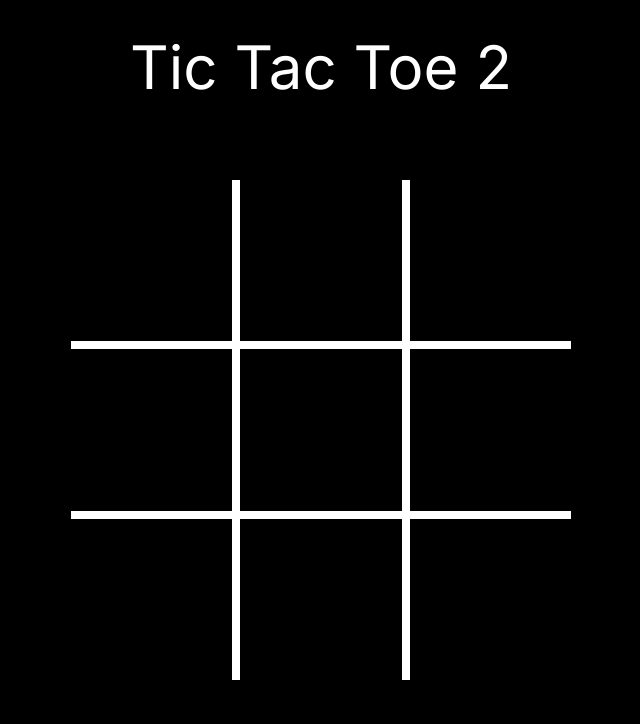
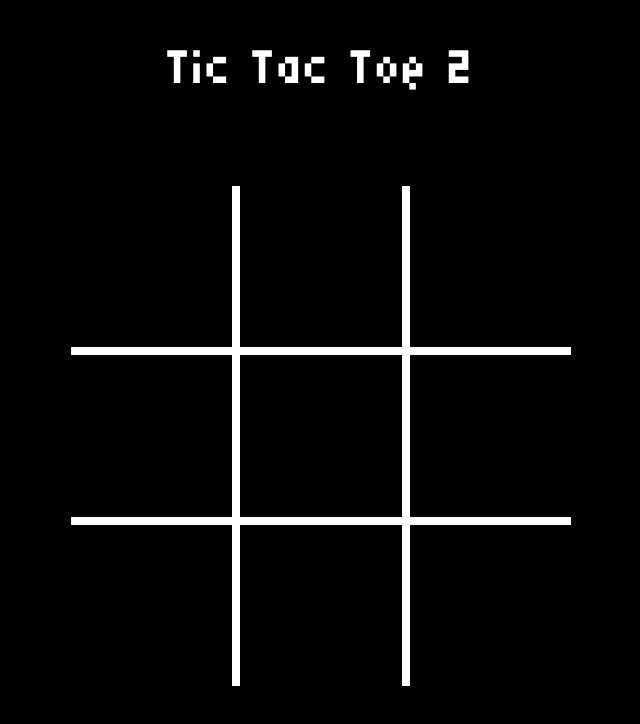
Before and after one commit to jshkm/tic-tac-toe-two, a Next.js app: page / in a window 1280 px wide. Shown: the top 724 px of the page, without its empty margins (319-959 px from the left). Built offline with nearby package versions, Linux system fonts and the light colour scheme.

Commit message:
fixed logic

```diff
--- a/src/app/board.tsx
+++ b/src/app/board.tsx
@@ -149,6 +149,7 @@ export default function Board() {
         board[i][j] = tmpO
         setOpool(Opool)
       }
+      setTurn(turn == X ? O : X)
     }
 
     if (Xpool.length == 0 && Opool.length == 0) {
@@ -157,7 +158,6 @@ export default function Board() {
     // console.log(Xpool)
     // console.log(Opool)
     setBoard(board)
-    setTurn(turn == X ? O : X)
     checkWin()
   }
 
--- a/src/app/globals.css
+++ b/src/app/globals.css
@@ -5,5 +5,4 @@
 body {
   background: black;
   color: white;
-  font-family: 'Trebuchet MS';
 }
--- a/src/app/layout.tsx
+++ b/src/app/layout.tsx
@@ -1,9 +1,10 @@
 import type { Metadata } from "next";
-import { Inter } from "next/font/google";
+// import {  } from "next/font/google";
+import localFont from 'next/font/local'
 import "./globals.css";
 
-const inter = Inter({ subsets: ["latin"] });
-
+// const inter = Inter({ subsets: ["latin"] });
+const myFont = localFont({ src: '../../public/myFont.ttf'})
 export const metadata: Metadata = {
   title: "Tic Tac Toe Two",
   description: "The new way to play tic tac toe",
@@ -16,7 +17,7 @@ export default function RootLayout({
 }>) {
   return (
     <html lang="en">
-      <body className={inter.className}>{children}</body>
+      <body className={myFont.className}>{children}</body>
     </html>
   );
 }
--- a/src/app/page.tsx
+++ b/src/app/page.tsx
@@ -2,13 +2,8 @@ import Board from './board.tsx'
 export default function Home() {
   return (
     <div className='flex flex-col justify-center items-center h-screen'>
-      <h1 className='text-6xl'>Tic Tac Toe 2</h1>
-      {/* <h2>hello wrold</h2> */}
+      <h1 className='text-7xl'>Tic Tac Toe 2</h1>
       <Board></Board>
     </div>
-    // <div className="flex flex-col items-center justify-center h-screen">
-    //   <h1>Header 1</h1>
-    //   <h2>Header 2</h2>
-    // </div>
   );
 }
```
Also changed, not shown: public/myFont.ttf (added).
